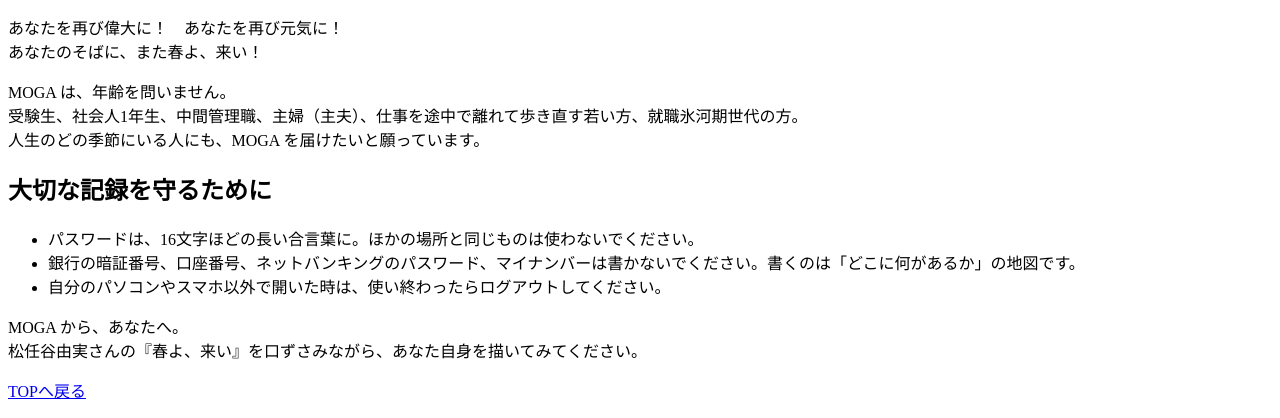
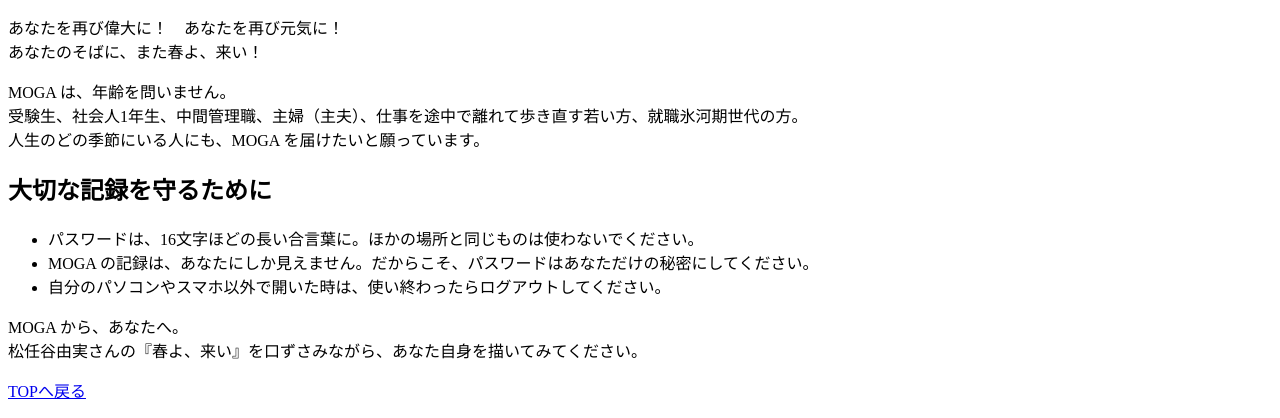
Before and after one commit to yoshiaki-ogita/moga, a Rails app: page /guide in a window 1280 px wide. Shown: the part 1878-2296 px from the top of the page. Run offline with Rails 7, Linux system fonts and the light colour scheme; some libraries are stand-ins or nearby versions.

Commit message:
docs(guide): 使い方の注意書きの2行目を「記録はあなたにしか見えない」安心の言葉に（作者の指摘：当たり前すぎる）
Co-Authored-By: Claude Opus 5.5 <noreply@anthropic.com>
Claude-Session: https://claude.ai/code/session_01CXsYzhwuyHCJd2U3T9auMg

```diff
--- a/app/views/static_pages/guide.html.erb
+++ b/app/views/static_pages/guide.html.erb
@@ -52,7 +52,7 @@
     <h2 class="guide__safety-title">大切な記録を守るために</h2>
     <ul class="guide__safety-list">
       <li>パスワードは、16文字ほどの長い合言葉に。ほかの場所と同じものは使わないでください。</li>
-      <li>銀行の暗証番号、口座番号、ネットバンキングのパスワード、マイナンバーは書かないでください。書くのは「どこに何があるか」の地図です。</li>
+      <li>MOGA の記録は、あなたにしか見えません。だからこそ、パスワードはあなただけの秘密にしてください。</li>
       <li>自分のパソコンやスマホ以外で開いた時は、使い終わったらログアウトしてください。</li>
     </ul>
   </section>
```
Also changed, not shown: spec/requests/guide_spec.rb (+1 -1 lines).
